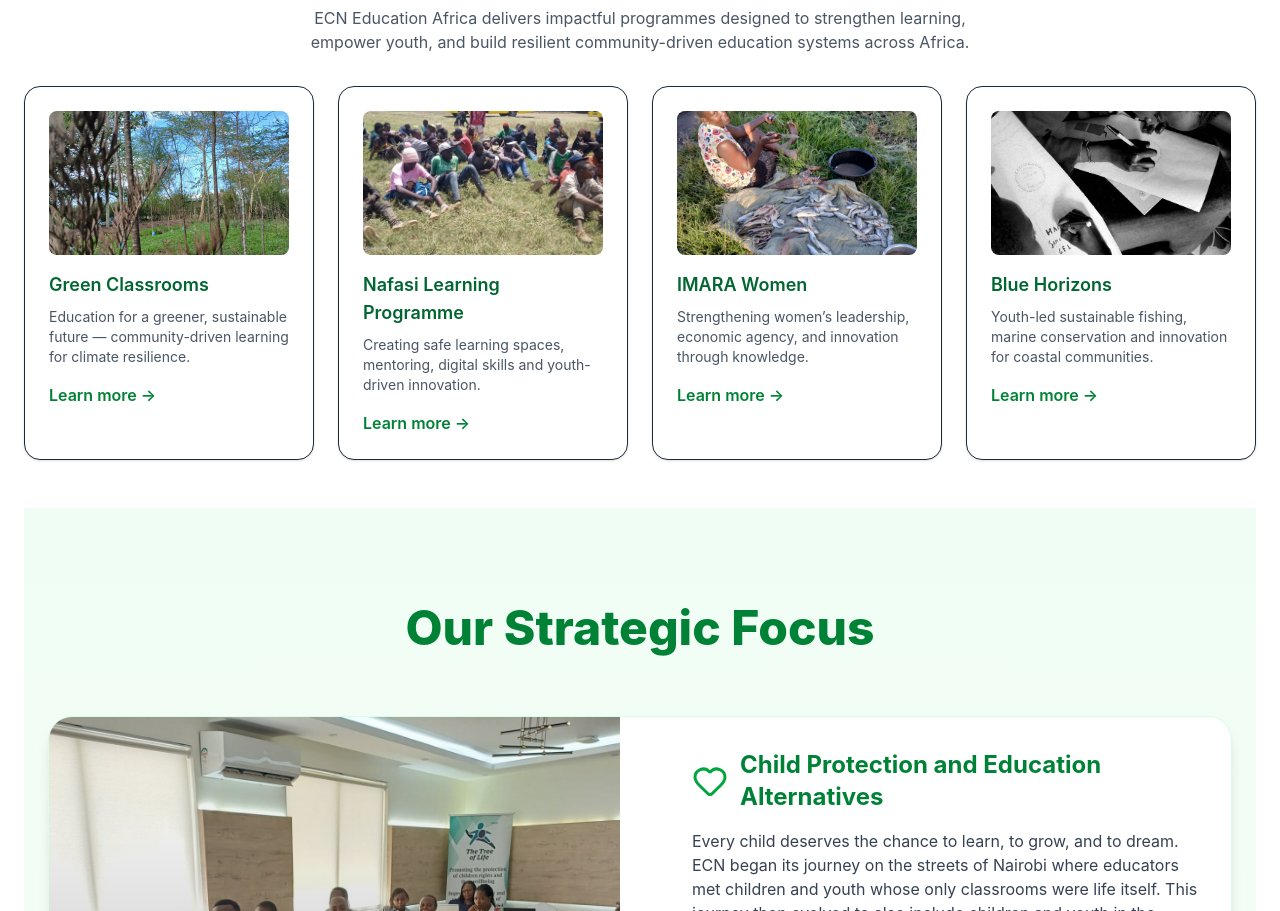
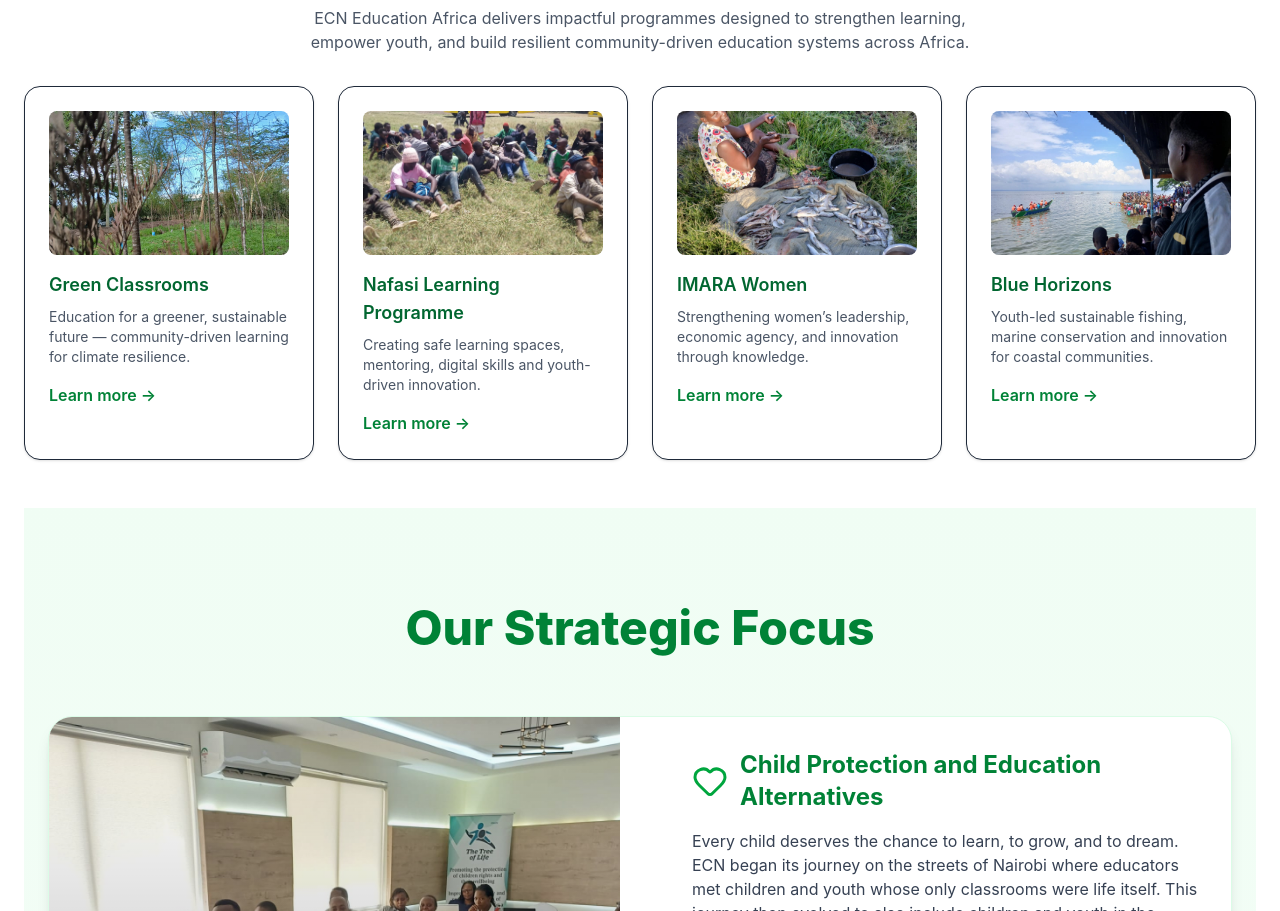
Before and after one commit to steph10920/ecnafrica, a React (Vite) app: page / in a window 1280 px wide. Shown: the part 1230-2141 px from the top of the page. Built offline with nearby package versions, Linux system fonts and the light colour scheme.

Commit message:
blue horizones pic changed

```diff
--- a/src/pages/Home.jsx
+++ b/src/pages/Home.jsx
@@ -19,6 +19,7 @@ import slide3 from "../assets/women_empowerment.jpg";
 import slide4 from "../assets/img1.jpg";
 import slide5 from "../assets/slide1.jpg";
 import greenclass from "../assets/trees4.jpg";
+import bluezones from "../assets/bluezones.jpg";
 
 
 export default function Home() {
@@ -338,7 +339,7 @@ export default function Home() {
     {/* Blue Horizons */}
     <article className="rounded-2xl bg-white border p-6 shadow-sm hover:shadow-lg transition">
       <img
-        src={img1}
+        src={bluezones}
         alt="IMARA Women Programme"
         className="w-full h-36 object-cover rounded-lg mb-4"
         loading="lazy"
```
